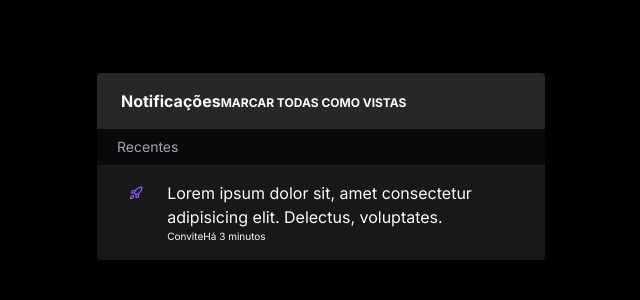
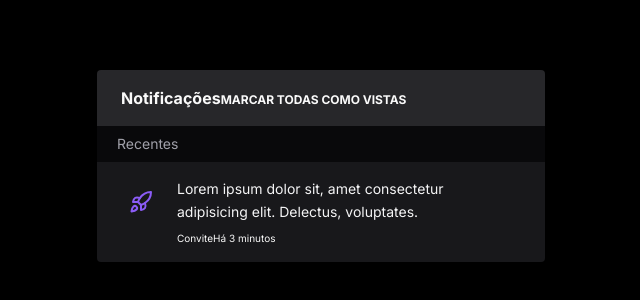
Before and after one commit to Marcelovqvd/widget-notifications, a Next.js app: page / in a window 1280 px wide. Shown: the part 234-534 px from the top of the page, without its empty margins (319-959 px from the left). Built offline with nearby package versions, Linux system fonts and the light colour scheme.

Commit message:
notification card

```diff
--- a/src/app/components/Widget.tsx
+++ b/src/app/components/Widget.tsx
@@ -18,13 +18,13 @@ export default function Widget() {
         </div>
 
         <div className='bg-zinc-900 px-8 py-4 flex items-start gap-6'>
-          <Rocket className='w-6 h-6 text-violet-500' />
-          <div>
-            <p>
+          <Rocket className='w-6 h-6 text-violet-500 mt-3' />
+          <div className='flex-1 flex flex-col gap-2'>
+            <p className='text-sm leading-relaxed text-zinc-100'>
               Lorem ipsum dolor sit, amet consectetur adipisicing elit.
               Delectus, voluptates.
             </p>
-            <div className='text-xxs'>
+            <div className='text-xxs tetx-zinc-400 flez items-center gap-1'>
               <span>Convite</span>
               <span>Há 3 minutos</span>
             </div>
```
